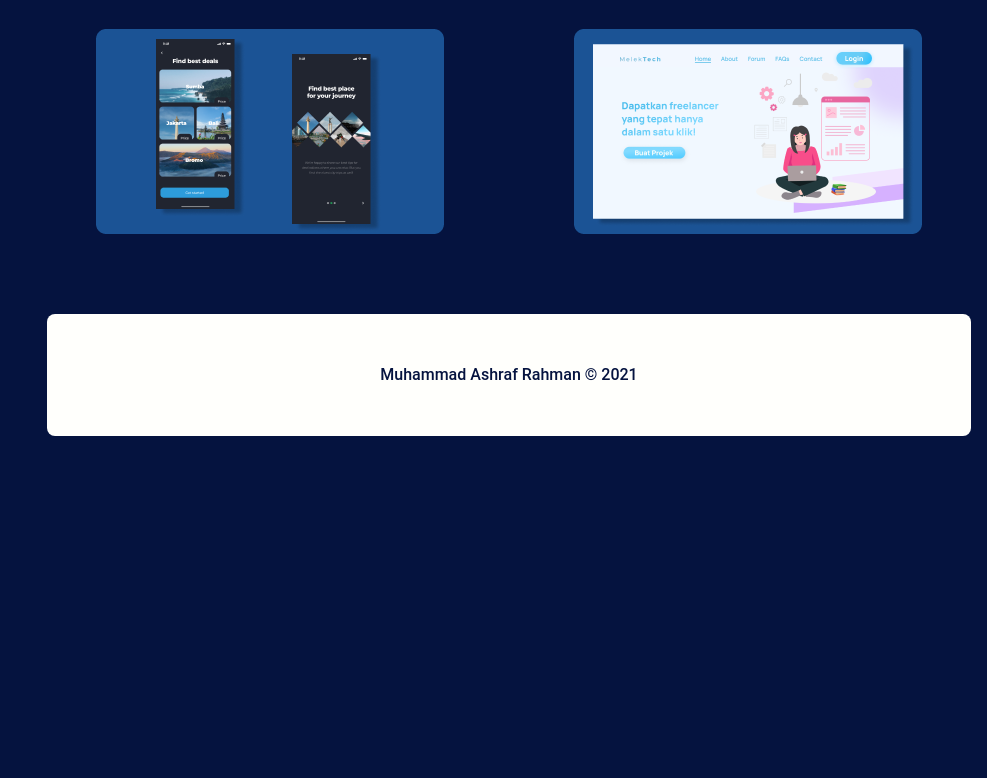
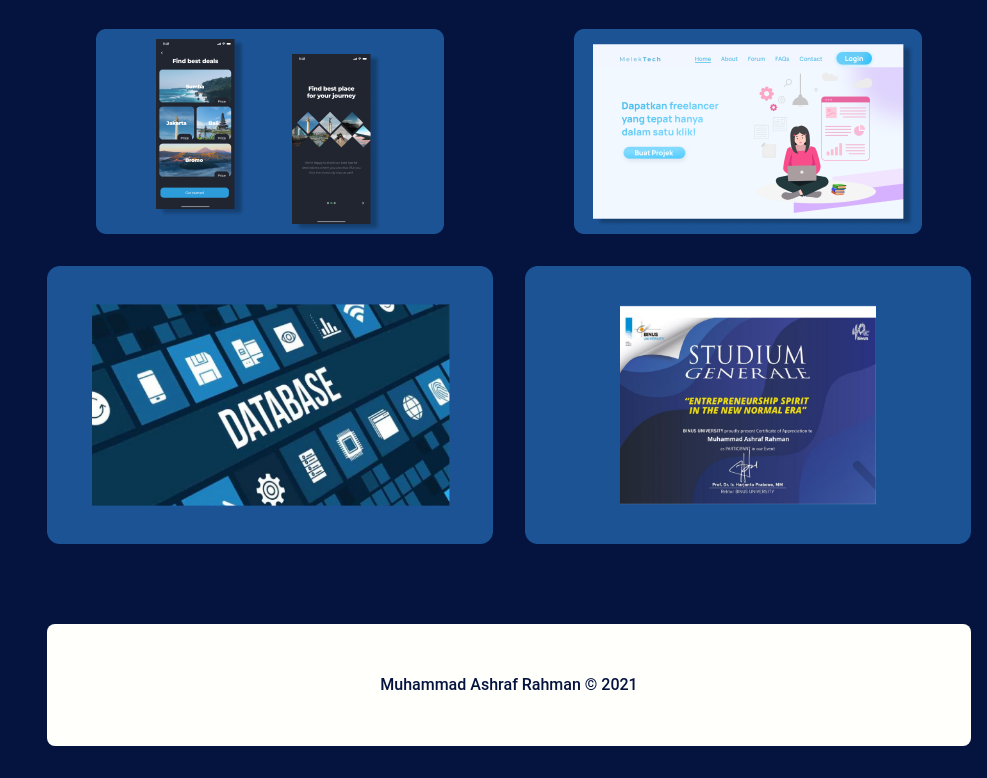
Before and after one commit to AshrafRhmn/aspor, a plain HTML site: page index.html in a window 1280 px wide. Shown: the part 1854-2632 px from the top of the page, without its empty margins (293-1280 px from the left). Before the commit the page ends 2322 px from the top, so only its background shows below. Drawn offline with nearby package versions, Linux system fonts and the light colour scheme.

Commit message:
Update index.html

```diff
--- a/index.html
+++ b/index.html
@@ -248,6 +248,25 @@
                     </div>
                 </div>
 
+                <div class="works__img">
+                    <img src="/assets/img/Group 20.png" alt="">
+                    <div class="works__data">
+                        <a href="https://drive.google.com/drive/folders/1HnWWVY6KDZMFeAd7-F61dXE9An01h68D?usp=sharing" class="works__link">
+                            <i class="bx bx-link-alt"></i>
+                        </a>
+                        <span class="works__title">Database Portofolio</span>
+                    </div>
+                </div>
+
+                <div class="works__img">
+                    <img src="/assets/img/Group 21.png" alt="">
+                    <div class="works__data">
+                        <a href="https://drive.google.com/drive/folders/14oNZxly_OWBTNaPGAIiFUslB-UkkHsBj?usp=sharing" class="works__link">
+                            <i class="bx bx-link-alt"></i>
+                        </a>
+                        <span class="works__title">Certificate</span>
+                    </div>
+                </div>
 
             </div>
         </section>
```
